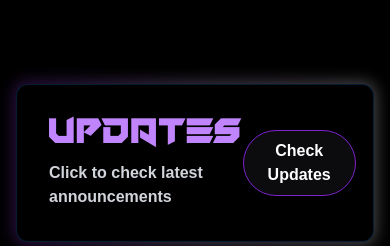
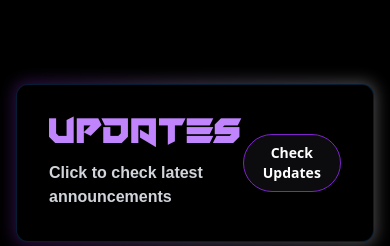
Before and after one commit to udaybhole/Magnitude1.0, a React (Vite) app: page / in a window 390 px wide. Shown: the part 840-1086 px from the top of the page. Built offline with nearby package versions, Linux system fonts and the light colour scheme.

Commit message:
Phone res

```diff
--- a/src/components/Footer.jsx
+++ b/src/components/Footer.jsx
@@ -24,7 +24,7 @@ function Footer() {
       <div className="absolute inset-0 bg-gradient-to-t from-black/80 to-transparent pointer-events-none" />
 
       <div className="relative z-10 max-w-7xl mx-auto px-4 sm:px-6 lg:px-8 py-12">
-]
+
         <div className="grid grid-cols-1 md:grid-cols-2 lg:grid-cols-4 gap-8 mb-8">
 
 
--- a/src/pages/Home.jsx
+++ b/src/pages/Home.jsx
@@ -159,13 +159,14 @@ function Home() {
                   </p>
                 </div>
                 <motion.button
-                  whileHover={{ scale: 1.05 }}
-                  whileTap={{ scale: 0.95 }}
-                  className="px-6 py-2 bg-purple-200/5 hover:bg-purple-400 rounded-full
-                    border border-purple-700 text-white transition-all duration-300 font-['Arial'] font-bold"
-                >
-                  Check Updates
-                </motion.button>
+        whileHover={{ scale: 1.05 }}
+        whileTap={{ scale: 0.95 }}
+        className="px-4 sm:px-6 py-2 bg-purple-200/5 hover:bg-purple-400
+          rounded-full border border-purple-700 text-white transition-all
+          duration-300 font-bold text-sm sm:text-base touch-manipulation"
+      >
+        Check Updates
+      </motion.button>
               </div>
             </div>
           </motion.div>
```
